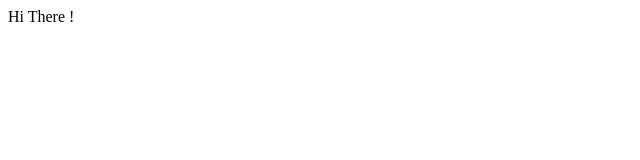
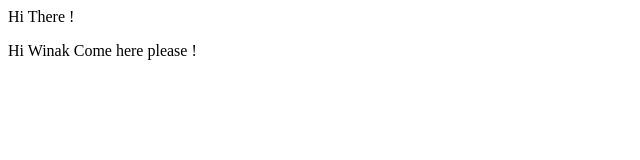
Before and after one commit to naouaro/newtest, a plain HTML site: page index.html in a window 1280 px wide. Shown: the whole page, without its empty margins (0-640 px from the left). Drawn offline with Linux system fonts and the light colour scheme.

Commit message:
We Just Updated Our Index File

```diff
--- a/index.html
+++ b/index.html
@@ -1 +1,7 @@
 <p>Hi There ! </p>
+
+
+
+
+
+<div>Hi Winak Come here please ! </div>
```
